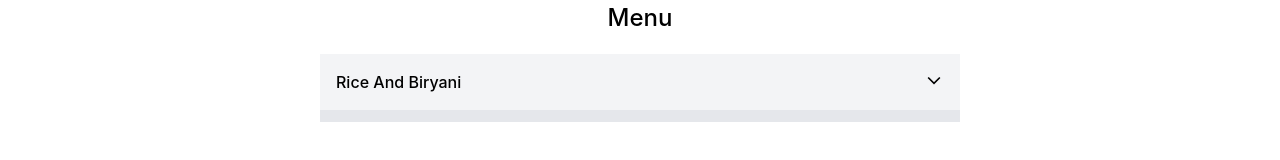
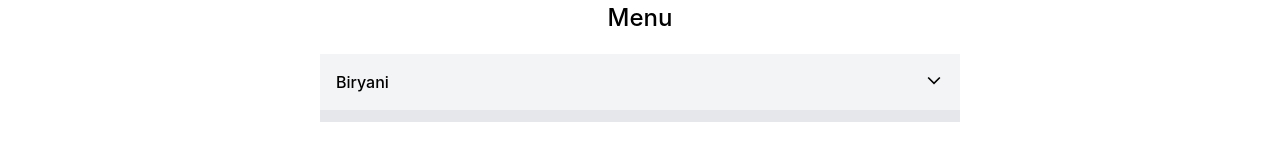
Before and after one commit to balakrishna-satrapu/Food-Delivery-App-Cravely, a React (Vite) app: page /restaurants/103033 in a window 1280 px wide. Shown: the part 250-410 px from the top of the page. Built offline with nearby package versions, Linux system fonts and the light colour scheme.

Commit message:
fix: resolved UI rendering issues in menu category list

```diff
--- a/src/components/Body.js
+++ b/src/components/Body.js
@@ -43,7 +43,7 @@ const Body = () => {
         </button>
         <button
           onClick={() => {
-            setResList(restaurants.filter( restaurant => restaurant.info.avgRating > 4.5));
+            setResList(restaurants.filter( restaurant => restaurant.info.avgRating >= 4.5));
           }}
           className="px-3 bg-gray-200 rounded-md">
           Top Rated Restaurants
--- a/src/components/MenuCategoryList.js
+++ b/src/components/MenuCategoryList.js
@@ -2,29 +2,27 @@ import { MenuItemImageURL } from "../utils/constants";
 
 const MenuCategoryList = (props) => {
     const { itemCards } = props;
+    console.log(itemCards);
+
     return (
         <div className="">
         {itemCards.map((item) => {
           return (
-            <div key={item?.card?.info?.id} className="flex items-center justify-between py-6 border-b border-b-grey-50">
+            <div key={item?.card?.info?.id} className="flex items-center justify-between py-6 border-b border-b-gray-400">
               <div className="w-9/12">
                 <h4 className="font-bold">{item?.card?.info?.name}</h4>
                 <h4 className="font-medium mt-2">₹{item?.card?.info?.price / 100 || item?.card?.info?.defaultPrice / 100}</h4>
                 <h4 className="font-medium mt-2">
-                  {item?.card?.info?.ratings.aggregatedRating.rating}(
-                  {
-                    itemCards[0]?.card?.info?.ratings.aggregatedRating
-                      .ratingCount
-                  })
+                  {item?.card?.info?.ratings.aggregatedRating.rating} stars
                 </h4>
                 <p className="text-sm mt-4 text-gray-850">{item?.card?.info?.description}</p>
               </div>
               <div className="w-3/12">
-                <img
+                { item?.card?.info?.imageId && <img
                   src={ MenuItemImageURL + item?.card?.info?.imageId }
                   alt={item?.card?.info?.name}
                   className="w-9/12 h-25 ml-8 rounded-lg object-cover"
-                ></img>
+                ></img>}
               </div>
             </div>
           );
--- a/src/components/RestaurantMenuCard.js
+++ b/src/components/RestaurantMenuCard.js
@@ -14,11 +14,19 @@ const RestaurantMenuCard = () => {
   const { name, id, avgRating, cuisines, sla, totalRatings } =
     menu.data?.cards[2]?.card?.card?.info;
 
-  const cards =
+  const card =
     menu?.data?.cards[4]?.groupedCard?.cardGroupMap?.REGULAR?.cards[4]?.card
-      ?.card ||
-    menu?.data?.cards[4]?.groupedCard?.cardGroupMap?.REGULAR?.cards[4]?.card
-      ?.card?.categories[0];
+      ?.card;
+
+  let title;
+  let itemCards;
+  if(card?.itemCards) {
+    title = card?.title;
+    itemCards = card?.itemCards;
+  } else {
+    title = card?.categories[0]?.title;
+    itemCards = card?.categories[0]?.itemCards;
+  }
 
   const handleClick = () => {
     setShowContent(!showContent);
@@ -33,12 +41,14 @@ const RestaurantMenuCard = () => {
       <h3 className="mt-2">{cuisines.join(", ")}</h3>
       <h3 className="mt-2">{sla.deliveryTime} minutes</h3>
       <h2 className="my-5 font-medium text-2xl">Menu</h2>
+
+
       <div className="w-6/12 bg-gray-100 p-4 border-b-12 border-gray-200 ">
         <div
           className="flex justify-between cursor-pointer"
           onClick={handleClick}
         >
-          <p className="font-medium">{cards.title}</p>
+          <p className="font-medium">{title}</p>
           <div>
             {showContent ? (
             // Up Arrow
@@ -65,7 +75,7 @@ const RestaurantMenuCard = () => {
           )}
           </div>
         </div>
-        {showContent && <MenuCategoryList itemCards={cards?.itemCards} />}
+        {showContent && <MenuCategoryList itemCards={itemCards} />}
       </div>
     </div>
   );
```
